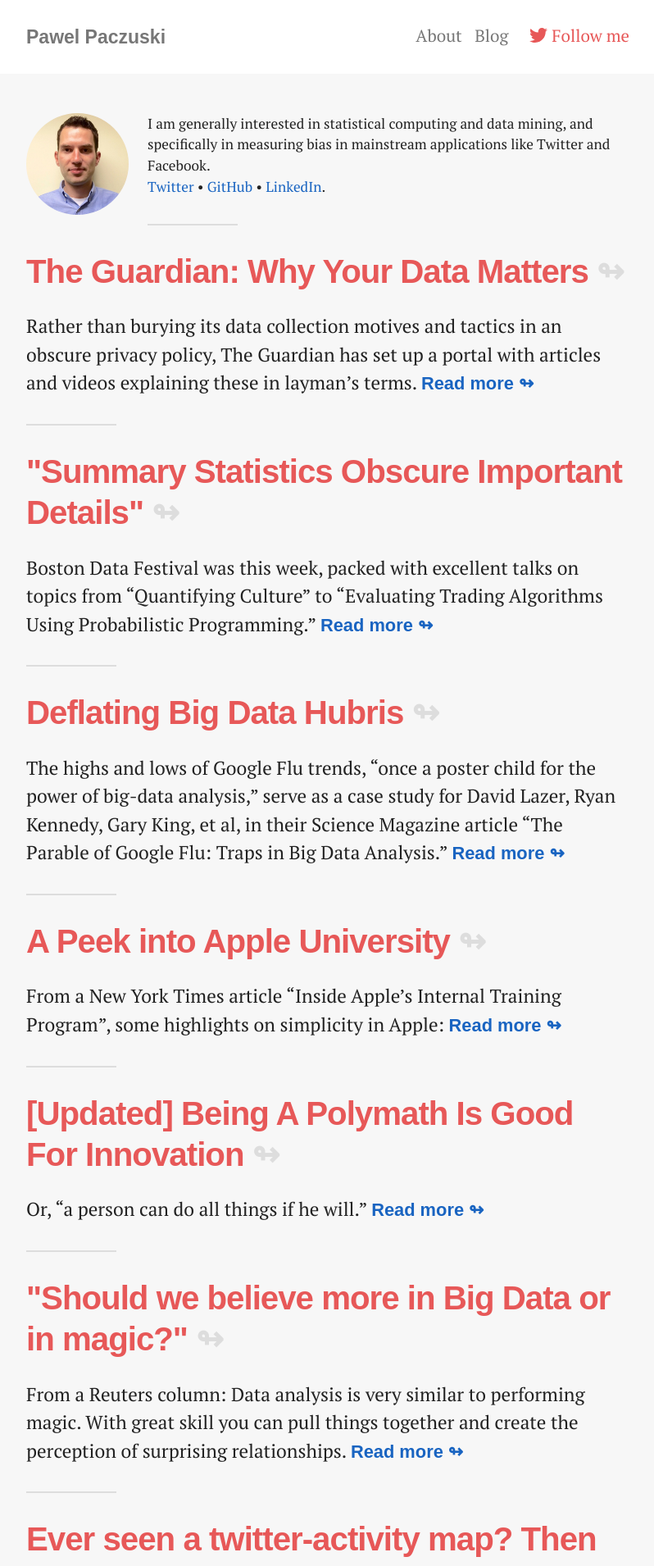
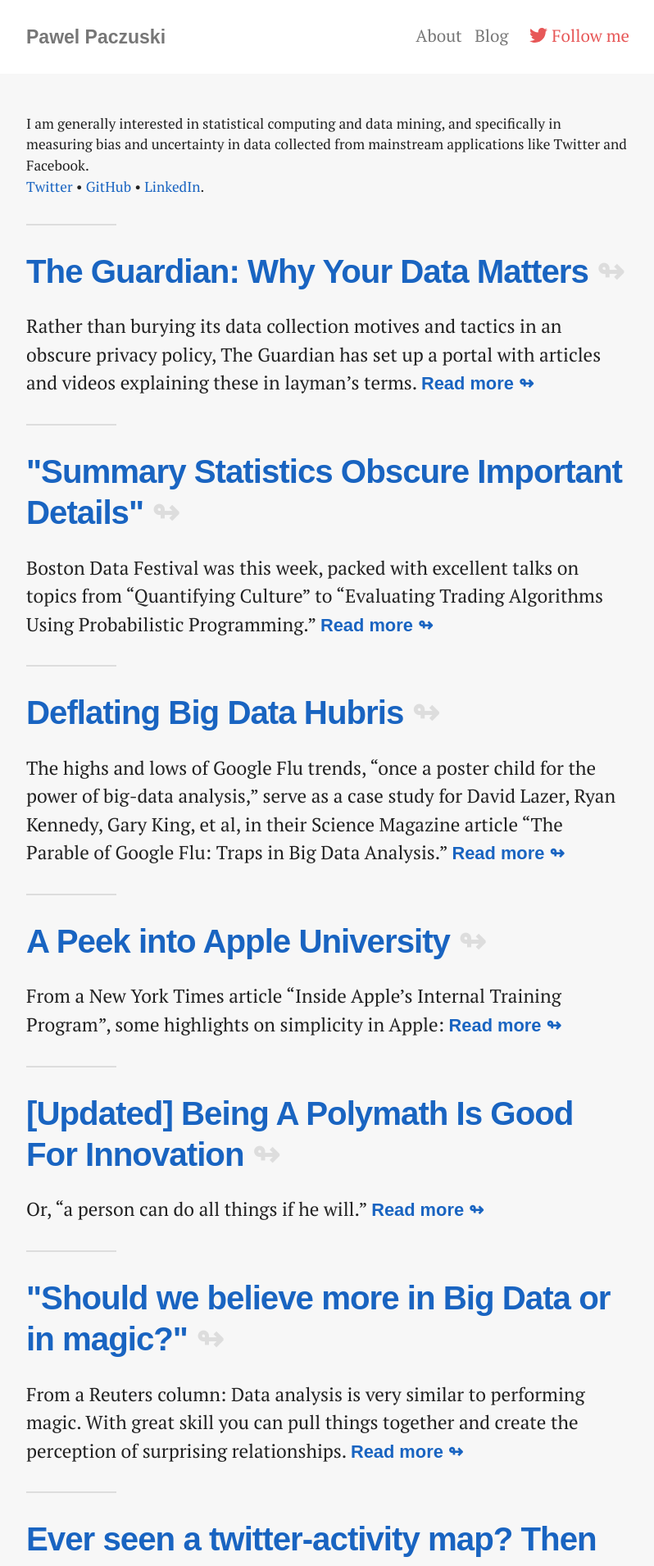
Before and after one commit to pavopax/pavopax.github.io, a Jekyll site: the page built from index.html, in a window 1280 px wide. Shown: the top 1910 px of the page at 82% size, without its empty margins (240-1038 px from the left). Built offline with Jekyll 4.4.1, drawn with Linux system fonts in a browser that asks for light colours; nearby versions of some CDN libraries; library files that are not in the unit come from our copies.

Commit message:
theme color changes

```diff
--- a/css/main.scss
+++ b/css/main.scss
@@ -25,7 +25,8 @@
 }
 
 /* Variables */
-$color-accent: rgb(231, 88, 88);
+/* $color-accent: rgb(231, 88, 88); */
+$color-accent: #1964c1 ;
 
 /* Main elmenets */
 html {
--- a/index.html
+++ b/index.html
@@ -6,8 +6,7 @@
     <div class="inner">
 
       <div class="about-box">
-	<img src="/img/paczuski.JPG" alt="Pawel" class="about-avatar-small">
-            <p class="small">I am generally interested in statistical computing and data mining, and specifically in measuring bias in mainstream applications like Twitter and Facebook. <br><a href="http://twitter.com/pavopax/">Twitter</a> &bullet; <a href="https://github.com/pavopax">GitHub</a> &bullet; <a href="https://www.linkedin.com/in/paczuski">LinkedIn</a>.</p>
+            <p class="small">I am generally interested in statistical computing and data mining, and specifically in measuring bias and uncertainty in data collected from mainstream applications like Twitter and Facebook. <br><a href="http://twitter.com/pavopax/">Twitter</a> &bullet; <a href="https://github.com/pavopax">GitHub</a> &bullet; <a href="https://www.linkedin.com/in/paczuski">LinkedIn</a>.</p>
         </div>
 
         <hr>
```
